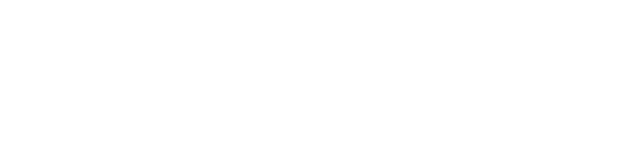
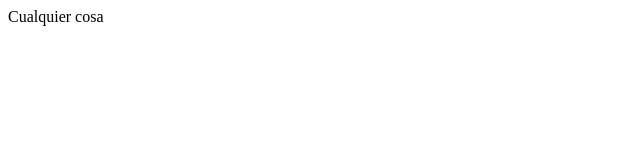
Before and after one commit to Vasco12xd/loginForm, a plain HTML site: page index.html in a window 1280 px wide. Shown: the whole page, without its empty margins (0-640 px from the left). Drawn offline with Linux system fonts and the light colour scheme.

Commit message:
Segunda prueba

```diff
--- a/index.html
+++ b/index.html
@@ -6,6 +6,6 @@
     <title>Document</title>
 </head>
 <body>
-
+    Cualquier cosa
 </body>
 </html>
```
